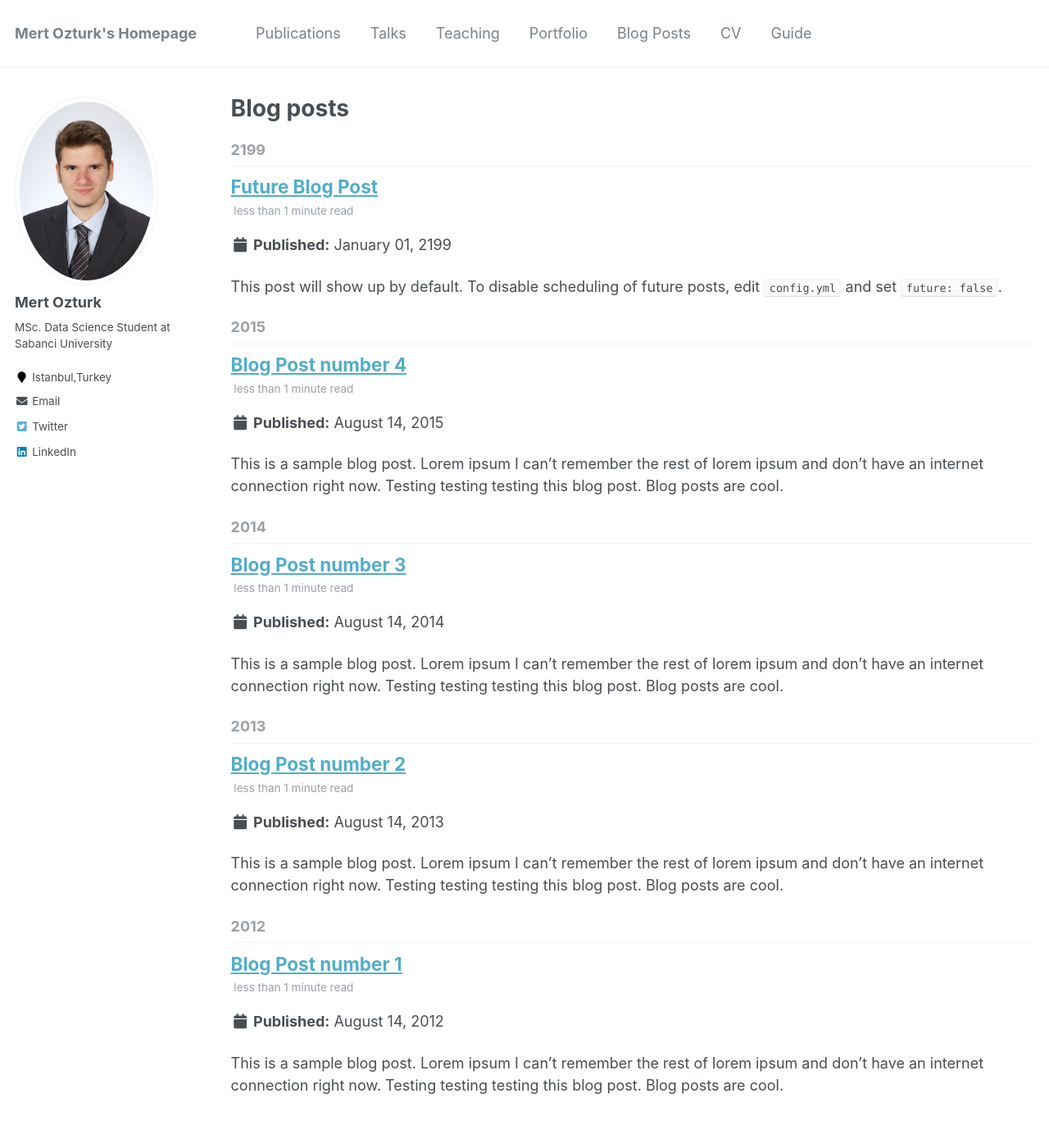
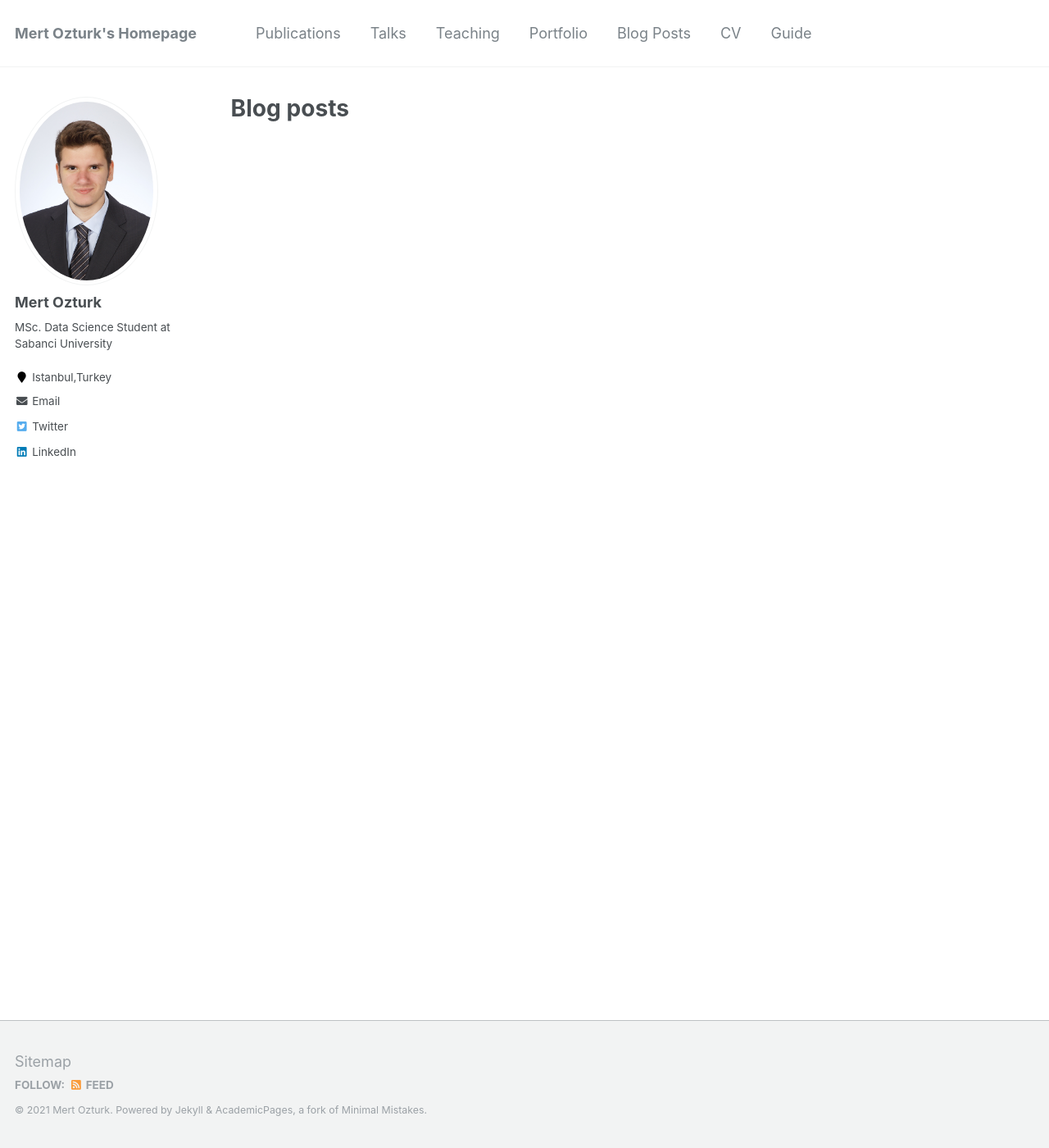
Before and after one commit to merttozturrk/merttozturrk.github.io, a Jekyll site: the page built from _pages/year-archive.html, in a window 1280 px wide and 1400 px high. Shown: the whole window at 82% size. Built offline with Jekyll 4.4.1, drawn with Linux system fonts in a browser that asks for light colours.

Commit message:
Publications

```diff
--- a/_config.yml
+++ b/_config.yml
@@ -11,7 +11,7 @@
 title_separator          : "-"
 name                     : &name "Mert Ozturk"
 description              : &description "MSc. Data Science"
-url                      : https://academicpages.github.io # the base hostname & protocol for your site e.g. "https://mmistakes.github.io"
+url                      : https://merttozturrk.github.io/ # the base hostname & protocol for your site e.g. "https://mmistakes.github.io"
 baseurl                  : "" # the subpath of your site, e.g. "/blog"
 repository               : "academicpages/academicpages.github.io"
 teaser                   :  # filename of teaser fallback teaser image placed in /images/, .e.g. "500x300.png"
--- a/_posts/2012-08-14-blog-post-1.md
+++ /dev/null
@@ -1,20 +0,0 @@
----
-title: 'Blog Post number 1'
-date: 2012-08-14
-permalink: /posts/2012/08/blog-post-1/
-tags:
-  - cool posts
-  - category1
-  - category2
----
-
-This is a sample blog post. Lorem ipsum I can't remember the rest of lorem ipsum and don't have an internet connection right now. Testing testing testing this blog post. Blog posts are cool.
-
-Headings are cool
-======
-
-You can have many headings
-======
-
-Aren't headings cool?
-------
--- a/_posts/2013-08-14-blog-post-2.md
+++ /dev/null
@@ -1,20 +0,0 @@
----
-title: 'Blog Post number 2'
-date: 2013-08-14
-permalink: /posts/2013/08/blog-post-2/
-tags:
-  - cool posts
-  - category1
-  - category2
----
-
-This is a sample blog post. Lorem ipsum I can't remember the rest of lorem ipsum and don't have an internet connection right now. Testing testing testing this blog post. Blog posts are cool.
-
-Headings are cool
-======
-
-You can have many headings
-======
-
-Aren't headings cool?
-------
--- a/_posts/2014-08-14-blog-post-3.md
+++ /dev/null
@@ -1,20 +0,0 @@
----
-title: 'Blog Post number 3'
-date: 2014-08-14
-permalink: /posts/2014/08/blog-post-3/
-tags:
-  - cool posts
-  - category1
-  - category2
----
-
-This is a sample blog post. Lorem ipsum I can't remember the rest of lorem ipsum and don't have an internet connection right now. Testing testing testing this blog post. Blog posts are cool.
-
-Headings are cool
-======
-
-You can have many headings
-======
-
-Aren't headings cool?
-------
--- a/_posts/2199-01-01-future-post.md
+++ /dev/null
@@ -1,11 +0,0 @@
----
-title: 'Future Blog Post'
-date: 2199-01-01
-permalink: /posts/2012/08/blog-post-4/
-tags:
-  - cool posts
-  - category1
-  - category2
----
-
-This post will show up by default. To disable scheduling of future posts, edit `config.yml` and set `future: false`.
```
Also changed, not shown: _posts/2015-08-14-blog-post-4.md (deleted, +0 -20 lines), _talks/2014-02-01-talk-2.md (deleted, +0 -13 lines), _talks/2014-03-01-talk-3.md (deleted, +0 -11 lines), _teaching/2014-spring-teaching-1.md (deleted, +0 -20 lines), _teaching/2015-spring-teaching-2.md (deleted, +0 -20 lines).
